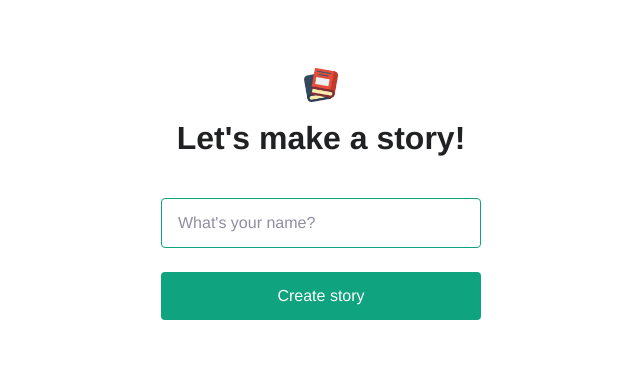
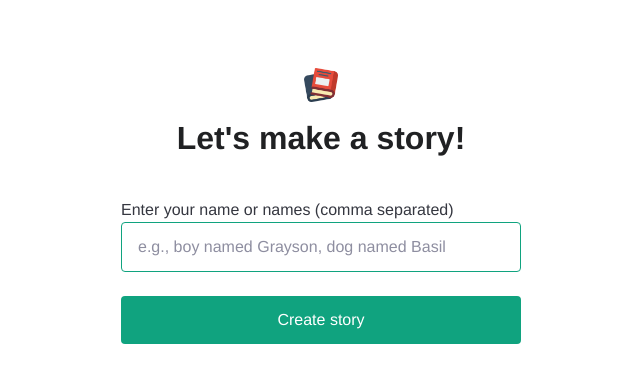
Before and after one commit to monicawheeler/personal-prompt-response-generator, a Next.js app: page / in a window 1280 px wide. Shown: the top 382 px of the page, without its empty margins (319-959 px from the left). Built offline with nearby package versions, Linux system fonts and the light colour scheme; a web font is replaced by a local one.

Commit message:
Update label and placeholder for input

```diff
--- a/pages/index.js
+++ b/pages/index.js
@@ -46,10 +46,11 @@ export default function Home() {
         <img src="/book.png" className={styles.icon} />
         <h3>Let's make a story!</h3>
         <form onSubmit={onSubmit}>
+          <label for="child">Enter your name or names (comma separated)</label>
           <input
             type="text"
             name="child"
-            placeholder="What's your name?"
+            placeholder="e.g., boy named Grayson, dog named Basil"
             value={childInput}
             onChange={(e) => setchildInput(e.target.value)}
           />
--- a/pages/index.module.css
+++ b/pages/index.module.css
@@ -43,7 +43,7 @@
 
 @media screen and (min-width: 750px) {
   .main form {
-    width: 320px;
+    width: 400px;
   }
 }
 
```
